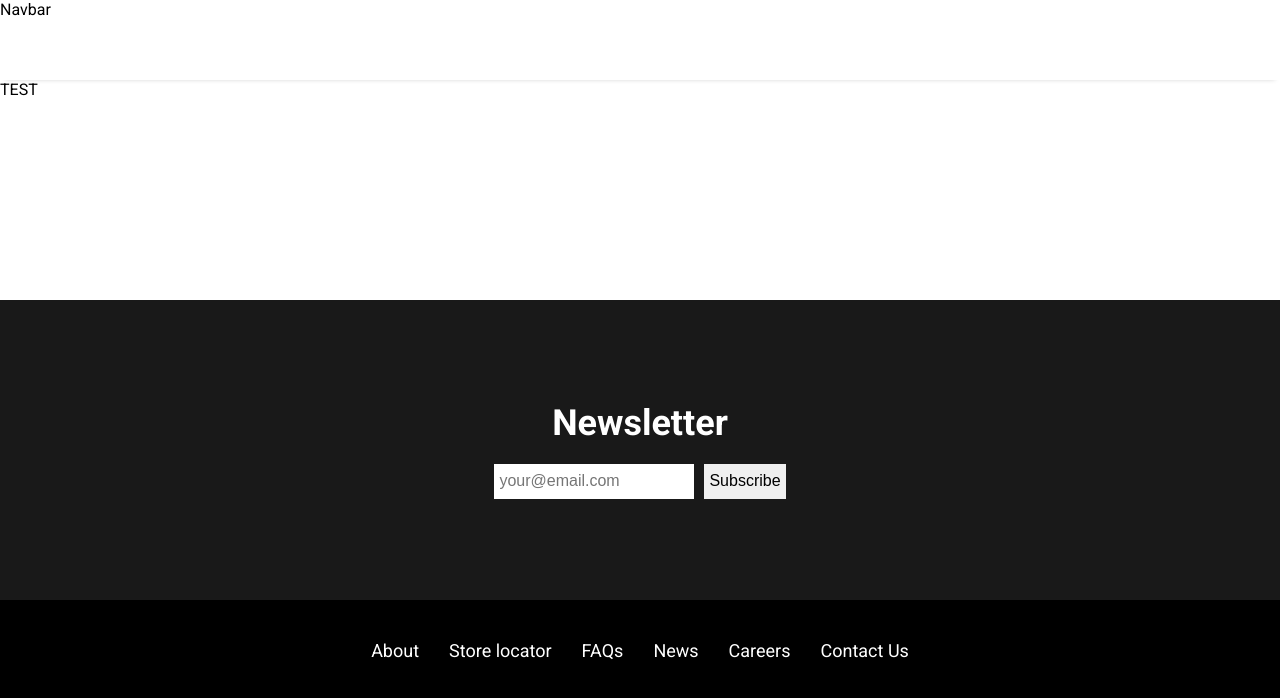
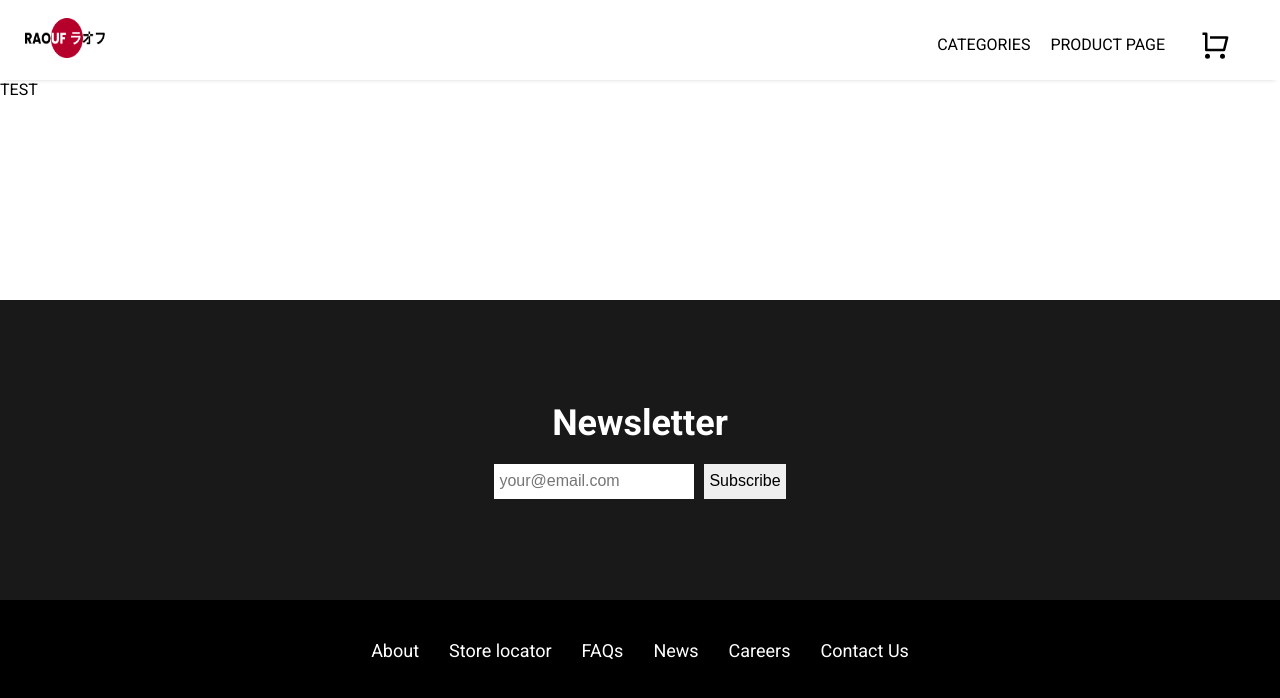
Before and after one commit to Timurrio/raouf-commerce, a React (Create React App) app: page / in a window 1280 px wide. Shown: the top 698 px of the page. Built offline with nearby package versions, Linux system fonts and the light colour scheme.

Commit message:
Improving Navbar

```diff
--- a/src/components/Navbar/Navbar.scss
+++ b/src/components/Navbar/Navbar.scss
@@ -1,4 +1,56 @@
 .navbar {
-    height: 80px;
+    display: flex;
+    justify-content: center;
+    width: 100vw;
+    //padding: 0px 20%;
     box-shadow: 0 4px 5px -5px rgba(0, 0, 0, .23);
 }
+
+.navbar-container {
+    display: flex;
+    justify-content: space-between;
+    align-items: center;
+    padding: 0px 10px;
+    width: 1250px;
+    height: 80px;
+}
+
+.navbar__logo {
+    height: 40px;
+    width: 80px;
+}
+
+
+.navbar__links {
+    display: flex;
+    align-items: center;
+    margin-left: auto;
+    list-style: none;
+
+    &__link {
+        height: 30px;
+        padding: 10px 10px;
+
+        a {
+            text-decoration: none;
+            color: black;
+
+            &:hover {
+                text-decoration: underline;
+                cursor: pointer;
+            }
+        }
+    }
+
+}
+
+.cart-icon {
+    align-self: center;
+    margin: -10px 15px;
+    width: 30px;
+    height: 30px;
+
+    &:hover {
+        cursor: pointer;
+    }
+}
--- a/src/components/Navbar/Navbar.tsx
+++ b/src/components/Navbar/Navbar.tsx
@@ -1,8 +1,31 @@
 import "./Navbar.scss"
+import { Link } from "react-router-dom"
+import logo from "../../images/img/logo.png"
 
 const Navbar: React.FC = () => {
     return (
-        <nav className="navbar">Navbar</nav>
+        <nav className="navbar">
+            <div className="navbar-container">
+                <Link to={"/"}>
+                    <img className="navbar__logo" src={logo} alt="Logo" />
+                </Link>
+                <ul className="navbar__links">
+                    <li className="navbar__links__link">
+                        <Link to={"/categories/all"}>
+                            CATEGORIES
+                        </Link>
+                    </li>
+                    <li className="navbar__links__link">
+                        <Link to={"/categories/product/1"}>
+                            PRODUCT PAGE
+                        </Link>
+                    </li>
+                    <li className="navbar__links__link">
+                        <svg className="cart-icon" xmlns="http://www.w3.org/2000/svg" viewBox="0 0 24 24" width="24" height="24"><path fill="none" d="M0 0h24v24H0z"></path><path d="M4 16V4H2V2h3a1 1 0 0 1 1 1v12h12.438l2-8H8V5h13.72a1 1 0 0 1 .97 1.243l-2.5 10a1 1 0 0 1-.97.757H5a1 1 0 0 1-1-1zm2 7a2 2 0 1 1 0-4 2 2 0 0 1 0 4zm12 0a2 2 0 1 1 0-4 2 2 0 0 1 0 4z"></path></svg>
+                    </li>
+                </ul>
+            </div>
+        </nav>
     )
 }
 
```
